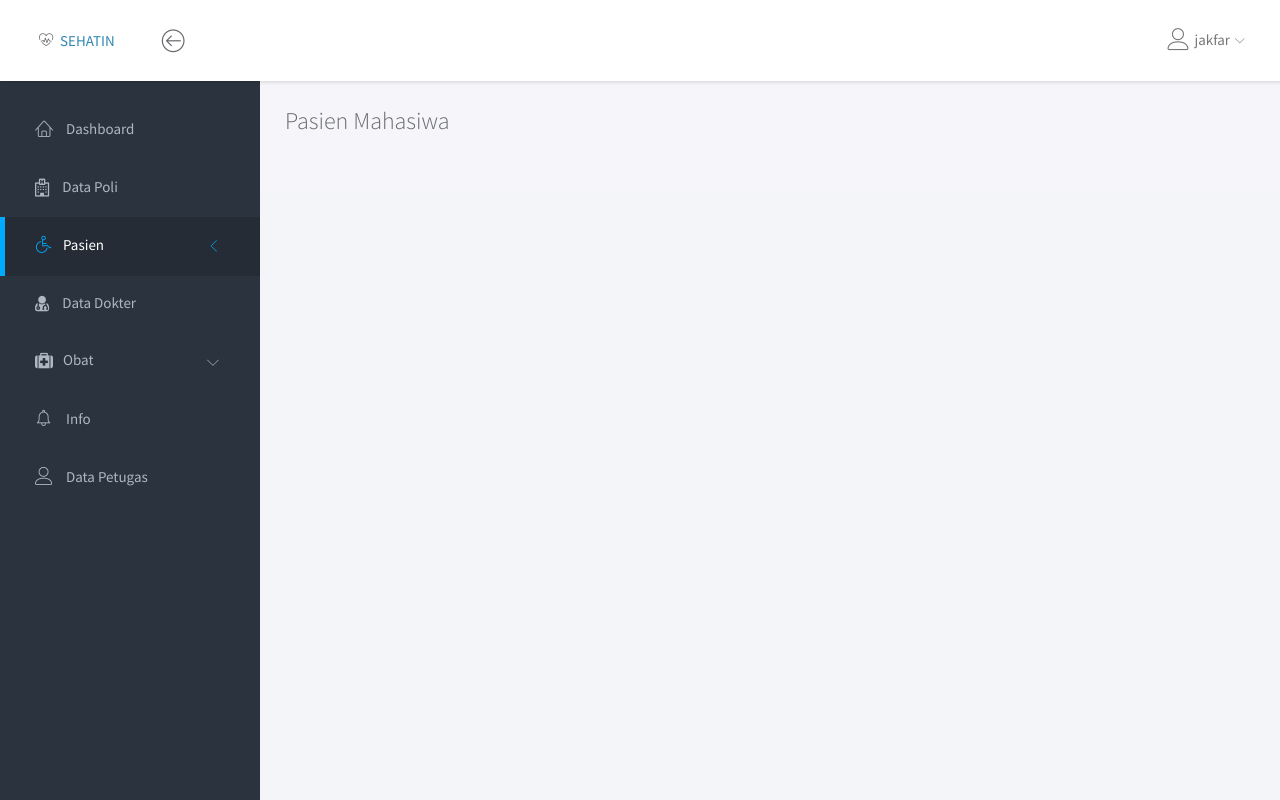
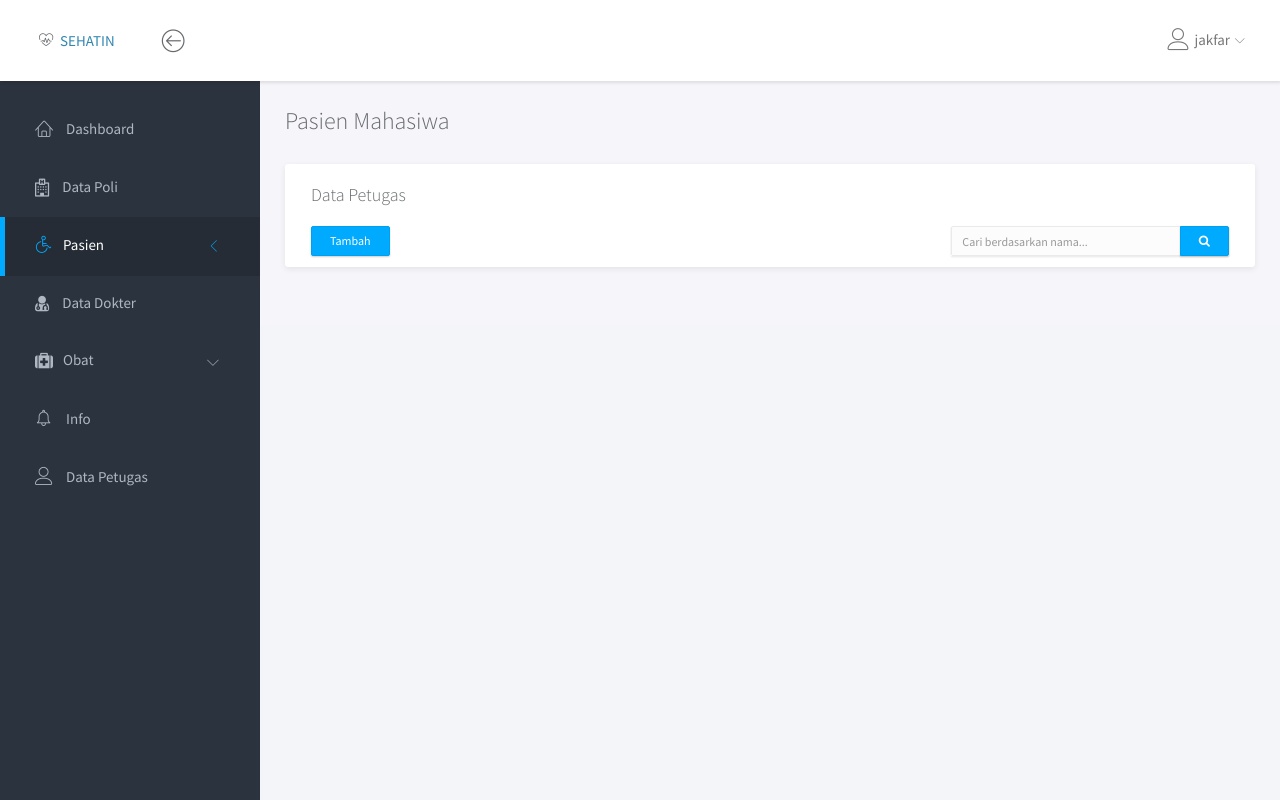
Before and after one commit to Inant/SEHATIN, a PHP site: page /pasien/pasien_mahasiswa.php in a window 1280 px wide. Run offline with PHP 8.4, Linux system fonts and the light colour scheme; a user stored in the database is signed in; data comes from the database, SQL or seed files in the repository.

Commit message:
pasien mahasiswa

```diff
--- a/pasien/pasien_mahasiswa.php
+++ b/pasien/pasien_mahasiswa.php
@@ -47,6 +47,33 @@ if (empty($_SESSION['username']) && empty($_SESSION['level'])) {
       <div class="main-content">
         <div class="container-fluid">
           <h3 class="page-title">Pasien Mahasiwa</h3>
+					<div class="row">
+						<div class="col-md-12">
+							<div class="panel">
+							<div class="panel-heading">
+									<h4 class="panel-title">Data Petugas</h4>
+
+							</div>
+								<div class="row">
+									<div class="col-md-2">
+										<a href="tambah_pasien.php"><button type="button" class="btn btn-primary btn-sm" style="margin-left : 25px; margin-bottom: 10px;">Tambah</button></a>
+									</div>
+										<div class="col-md-6"></div>
+											<div class="col-md-4">
+												<form action="" method="POST">
+													<div class="input-group" style="margin-right: 25px;">
+														<input type="text" name="cari" class="form-control input-sm" placeholder="Cari berdasarkan nama...">
+														<span class="input-group-btn"><button type="submit" name="btn-cari" class="btn btn-primary btn-sm"><i class="fa fa-search"></i></button></span>
+													</div>
+												</form>
+											</div>
+										</div>
+								<div class="">
+
+								</div>
+							</div>
+						</div>
+					</div>
         </div>
       </div>
     </div>
```
